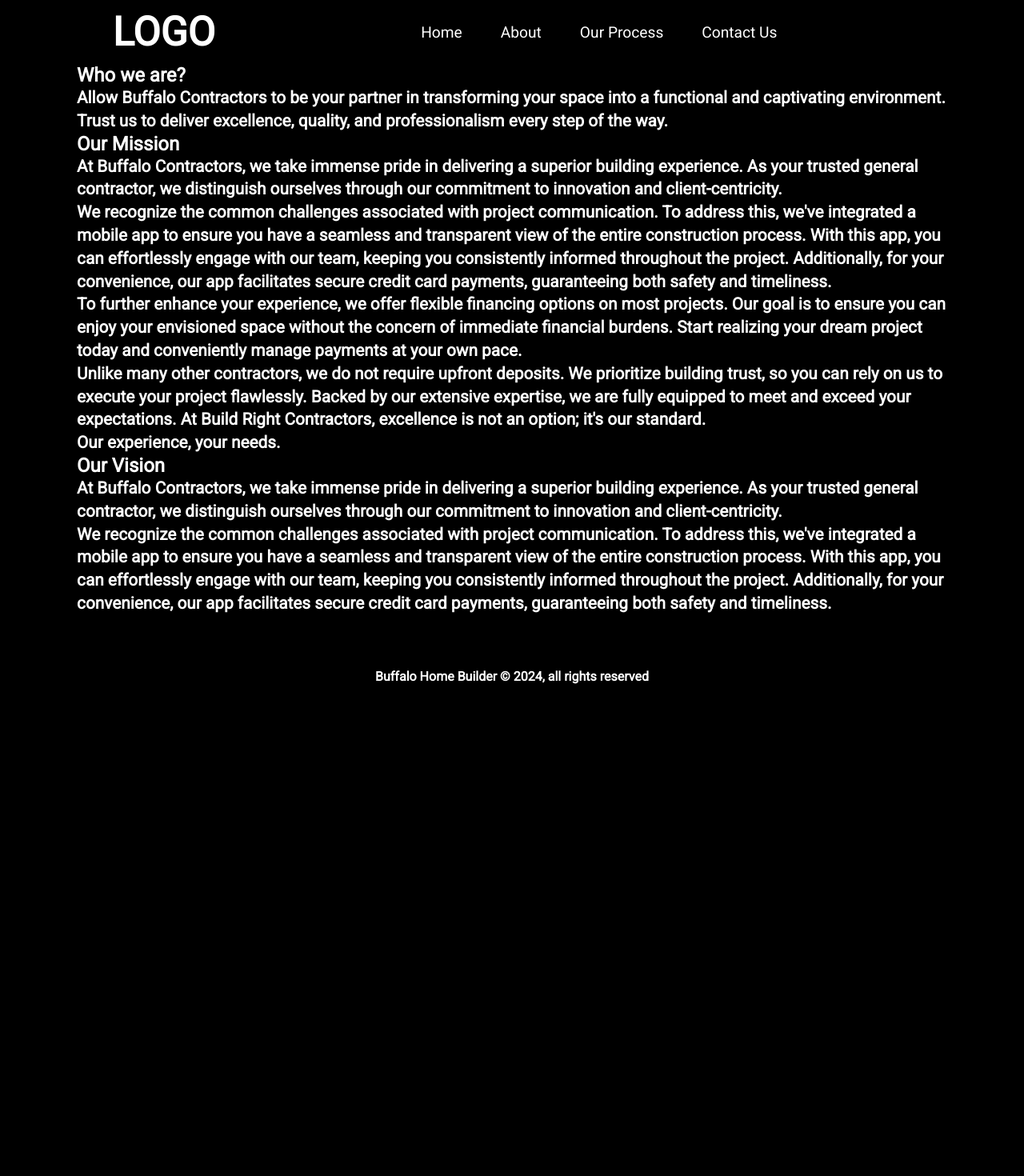
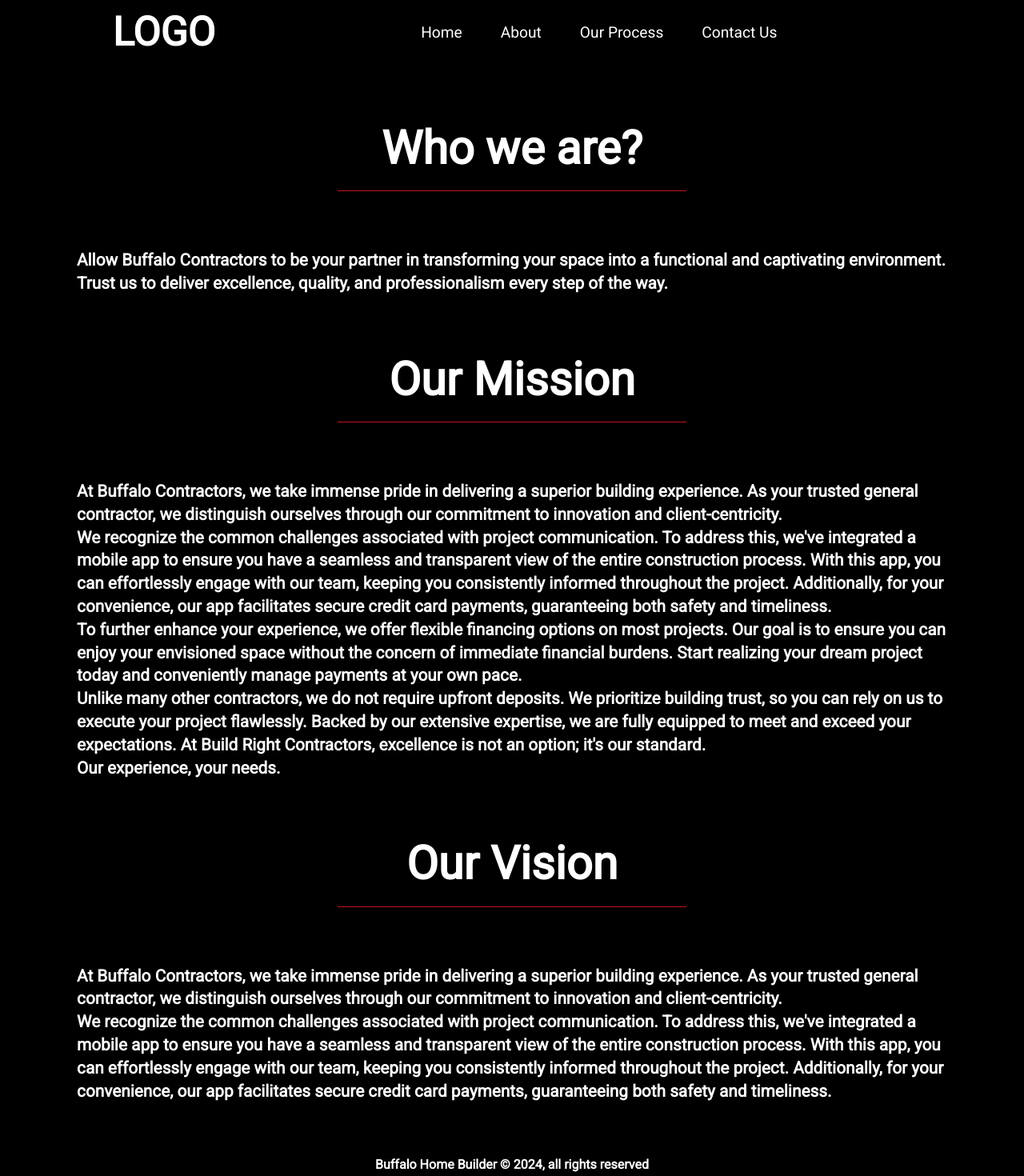
Before and after one commit to podestal/build-right, a React (Vite) app in the folder br-frontend/: page /about in a window 1280 px wide. Shown: the top 1470 px of the page at 80% size. Before the commit the page ends 877 px from the top, so only its background shows below. Built offline with nearby package versions, Linux system fonts and the light colour scheme.

Commit message:
about page

```diff
--- a/br-frontend/src/pages/About.jsx
+++ b/br-frontend/src/pages/About.jsx
@@ -1,19 +1,26 @@
 import React from 'react'
 import Header from '../components/Header'
+import Separator from '../components/Separator'
 
 const About = () => {
   return (
       <div className='main-container'>
         <Header />
-        <h2>Who we are?</h2>
+        <Separator
+          title={'Who we are?'}
+        />
         <p>Allow Buffalo Contractors to be your partner in transforming your space into a functional and captivating environment. Trust us to deliver excellence, quality, and professionalism every step of the way.</p>
-        <h2>Our Mission</h2>
+        <Separator
+          title={'Our Mission'}
+        />
         <p>At Buffalo Contractors, we take immense pride in delivering a superior building experience. As your trusted general contractor, we distinguish ourselves through our commitment to innovation and client-centricity.</p>
         <p>We recognize the common challenges associated with project communication. To address this, we've integrated a mobile app to ensure you have a seamless and transparent view of the entire construction process. With this app, you can effortlessly engage with our team, keeping you consistently informed throughout the project. Additionally, for your convenience, our app facilitates secure credit card payments, guaranteeing both safety and timeliness.</p>
         <p>To further enhance your experience, we offer flexible financing options on most projects. Our goal is to ensure you can enjoy your envisioned space without the concern of immediate financial burdens. Start realizing your dream project today and conveniently manage payments at your own pace.</p>
         <p>Unlike many other contractors, we do not require upfront deposits. We prioritize building trust, so you can rely on us to execute your project flawlessly. Backed by our extensive expertise, we are fully equipped to meet and exceed your expectations. At Build Right Contractors, excellence is not an option; it's our standard.</p>
         <p>Our experience, your needs.</p>
-        <h2>Our Vision</h2>
+        <Separator
+          title={'Our Vision'}
+        />
         <p>At Buffalo Contractors, we take immense pride in delivering a superior building experience. As your trusted general contractor, we distinguish ourselves through our commitment to innovation and client-centricity.</p>
         <p>We recognize the common challenges associated with project communication. To address this, we've integrated a mobile app to ensure you have a seamless and transparent view of the entire construction process. With this app, you can effortlessly engage with our team, keeping you consistently informed throughout the project. Additionally, for your convenience, our app facilitates secure credit card payments, guaranteeing both safety and timeliness.</p>
       </div>
--- a/br-frontend/src/pages/Home.jsx
+++ b/br-frontend/src/pages/Home.jsx
@@ -22,6 +22,10 @@
           title={'Services'}
         />
         <Services />
+        {/* <Separator
+          title={'Our Vision'}
+        />
+        <p>Allow Buffalo Home Builder to be your partner in transforming your space into a functional and captivating environment. Trust us to deliver excellence, quality, and professionalism every step of the way.</p> */}
         <Separator
           title={'Testimonials'}
         />
```
